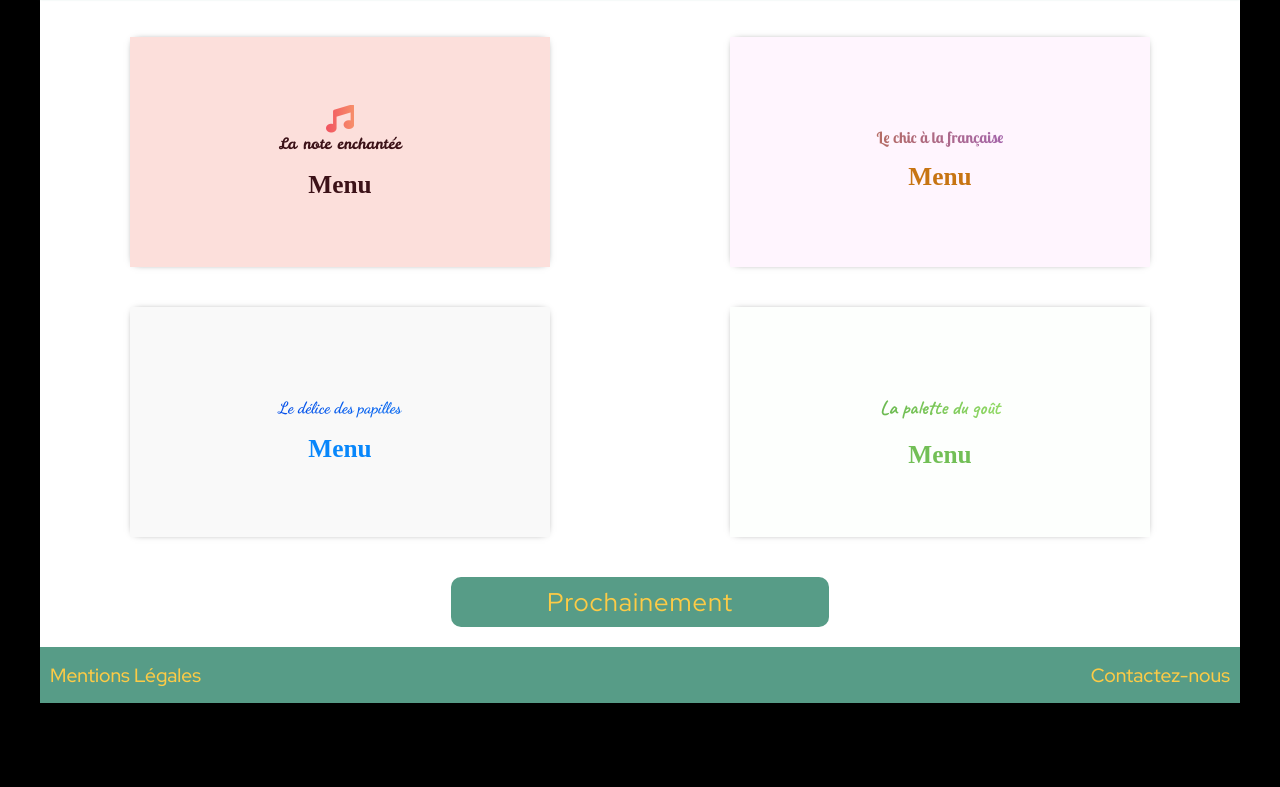
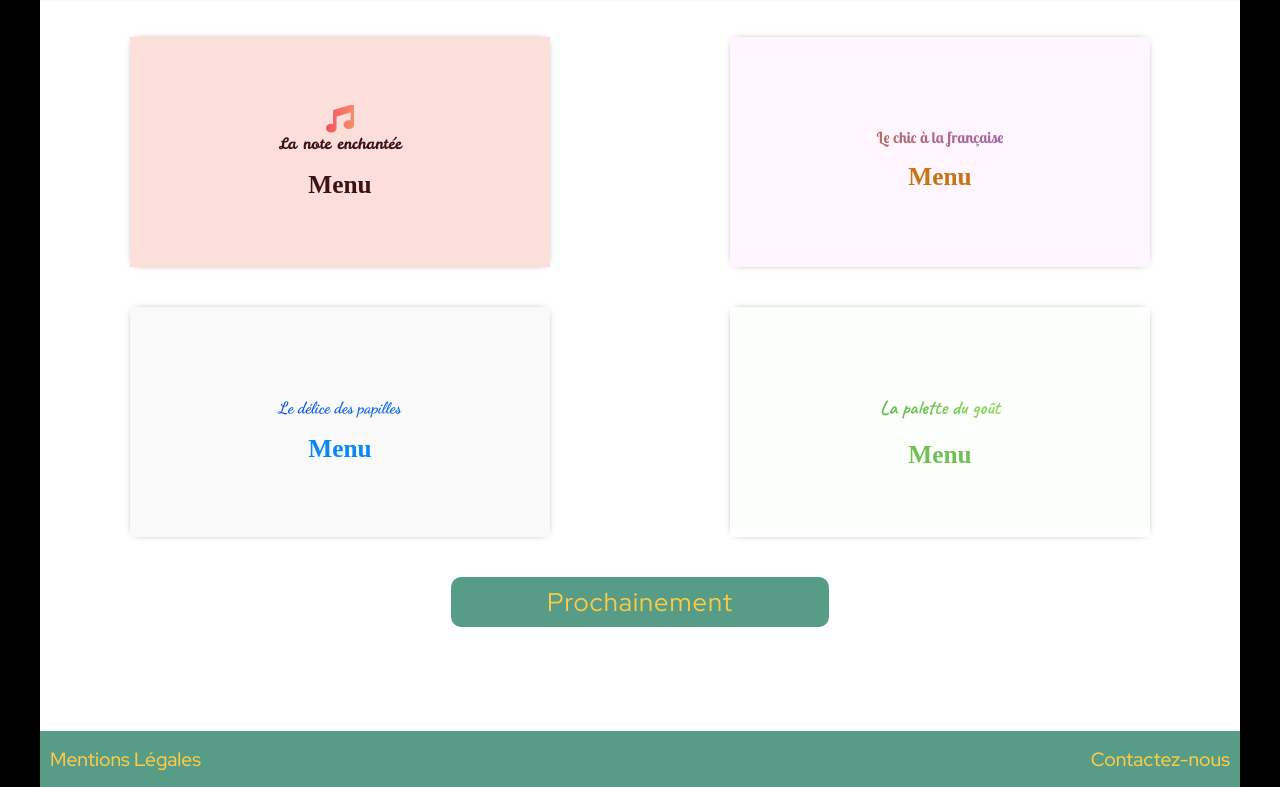
Before and after one commit to DriivenT/P3_OC, a website: page index.html in a window 1280 px wide. Shown: the part 97-884 px from the top of the page. Before the commit the page ends 800 px from the top, so only its background shows below. Drawn offline with Linux system fonts and the light colour scheme; a web font is replaced by a local one.

Commit message:
Add files via upload

```diff
--- a/sass/mobileFirst_style.scss
+++ b/sass/mobileFirst_style.scss
@@ -41,6 +41,7 @@ html, body{
 .menuSelect{
     display: flex;
     flex-wrap: wrap;
+    padding-bottom: 10%;
 
     &__menu{
         &--shadow{
```
Also changed, not shown: css/mobileFirst_style.css, 1 other file.
